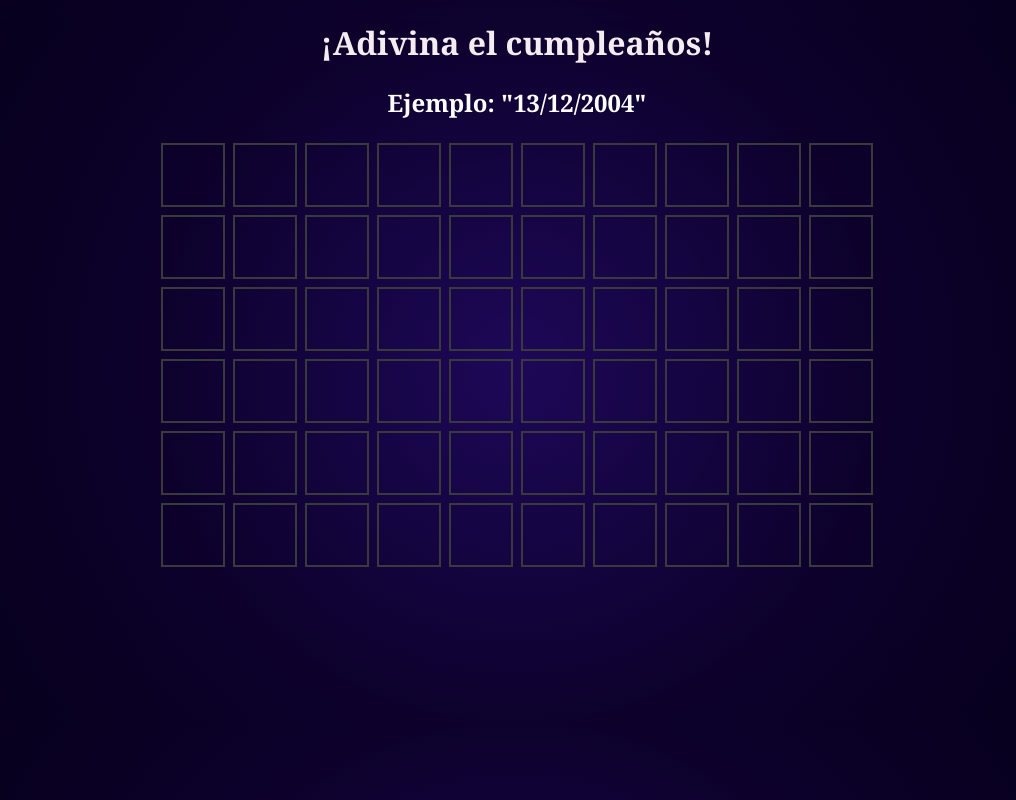
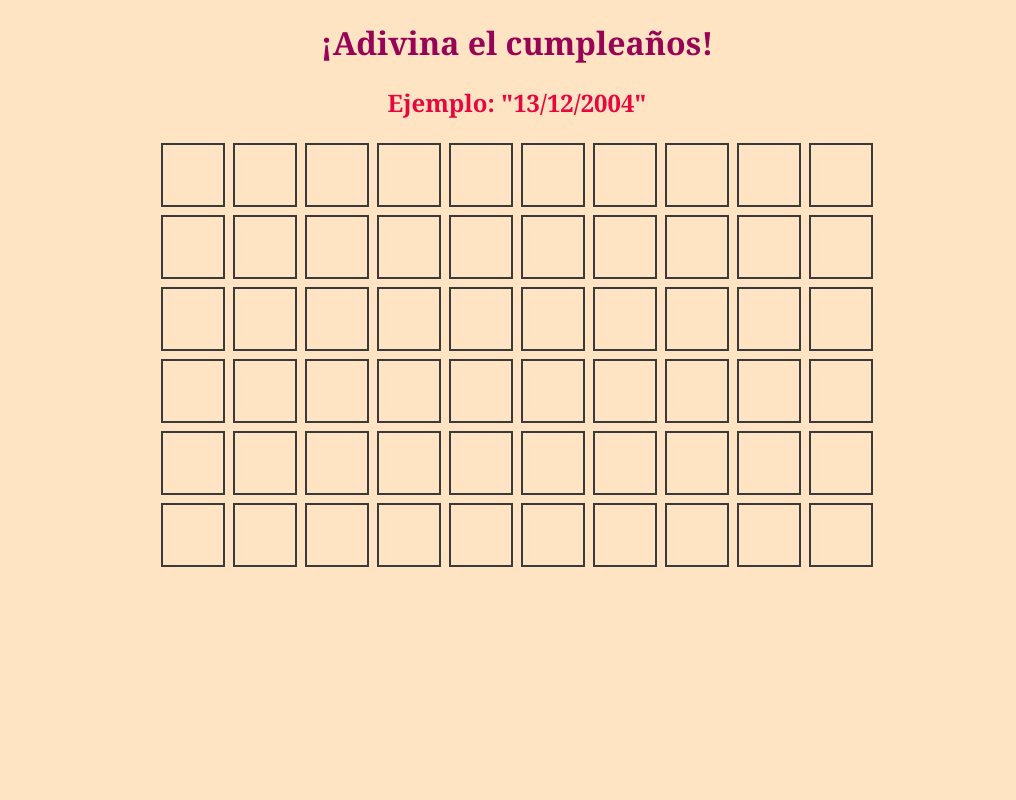
Before and after one commit to naraa9/naraa9BirthdayProyectoFinal.github.io, a plain HTML site: page index.html in a window 1280 px wide. Shown: the whole page, without its empty margins (123-1139 px from the left). Drawn offline with Linux system fonts and the light colour scheme.

Commit message:
Add files via upload

```diff
--- a/style.css
+++ b/style.css
@@ -1,6 +1,6 @@
 html,
 body {
-    background: radial-gradient(circle, rgb(29, 8, 88), rgb(13, 1, 44), rgb(5, 0, 24));
+    background-color: bisque;
 }
 
 :root {
@@ -18,12 +18,12 @@ body {
   height: 72vh;
 }
 h1{
-    color:#f5ecf0;
+    color:#970355;
     text-align: center;
     font-family: Georgia, 'Times New Roman', Times, serif;
 }
 h2{
-    color: white;
+    color: #e7073f;
     text-align: center;
     font-family: Georgia, 'Times New Roman', Times, serif;
 }
```
